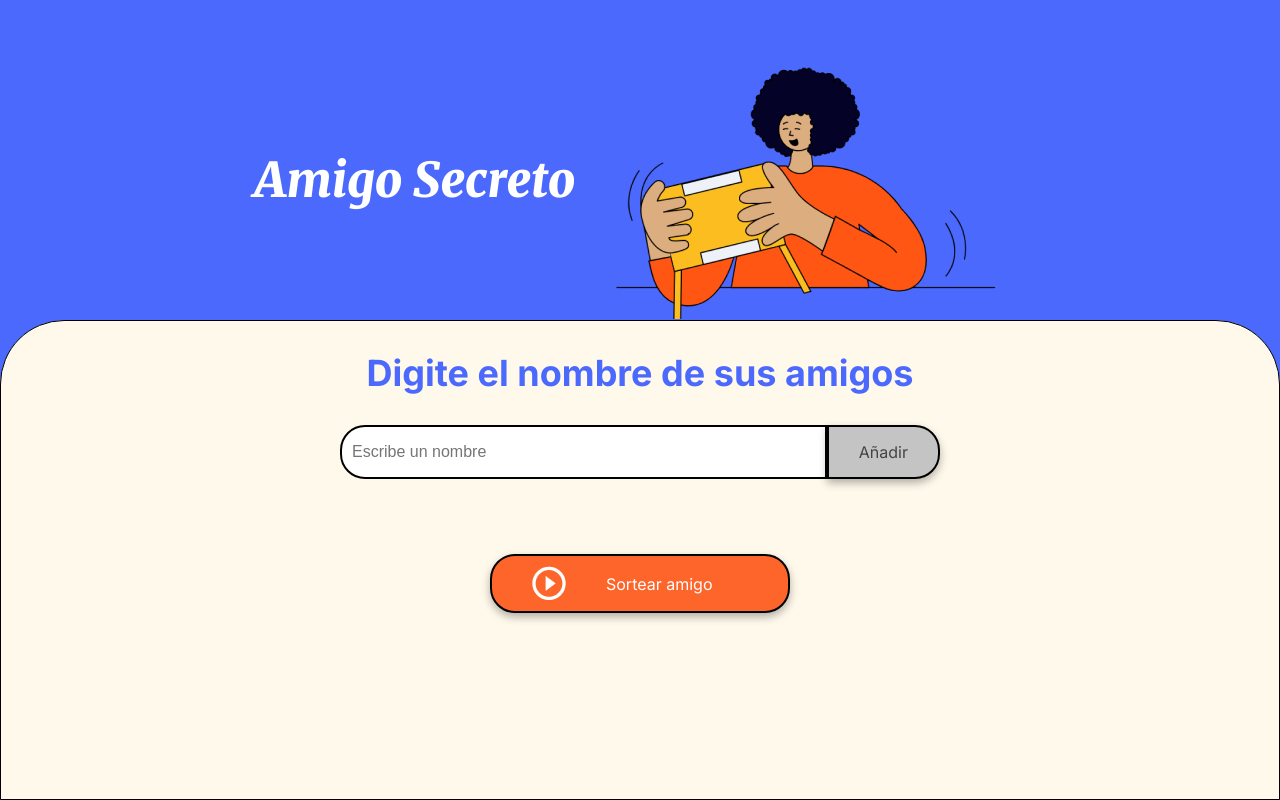
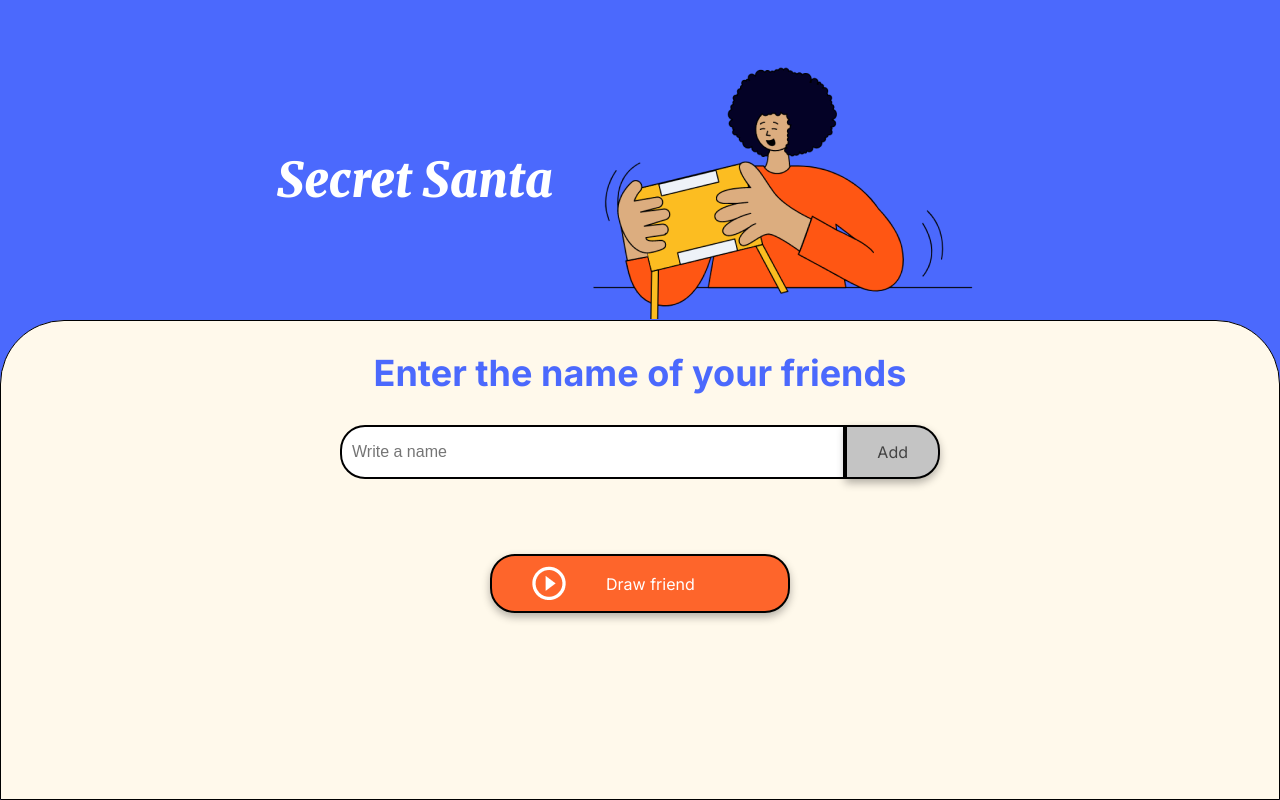
Before and after one commit to PapeCode-Cell/challenge-amigo-secreto_esp-main, a plain HTML site: page index.html in a window 1280 px wide. Drawn offline with Linux system fonts and the light colour scheme.

Commit message:
new_index_en-modify

```diff
--- a/index.html
+++ b/index.html
@@ -1,5 +1,5 @@
 <!DOCTYPE html>
-<html lang="es">
+<html lang="en">
 <head>
     <meta charset="UTF-8">
     <meta name="viewport" content="width=device-width, initial-scale=1.0">
@@ -7,30 +7,30 @@
     <link rel="preconnect" href="https://fonts.googleapis.com">
     <link rel="preconnect" href="https://fonts.gstatic.com" crossorigin>
     <link href="https://fonts.googleapis.com/css2?family=Inter:wght@100;400;700;900&family=Merriweather:ital,wght@0,300;0,400;0,700;0,900;1,300;1,400;1,700;1,900&display=swap" rel="stylesheet">
-    <title>Amigo Secreto</title>
+    <title>Secret Santa</title>
 </head>
 
 <body>
     <main class="main-content">
         <header class="header-banner">
-            <h1 class="main-title">Amigo Secreto</h1>
-            <img src="assets/amigo-secreto.png" alt="Imagen representativa de amigo secreto">
+            <h1 class="main-title">Secret Santa</h1>
+            <img src="assets/amigo-secreto.png" alt="Representative image of secret santa">
         </header>
 
         <section class="input-section">
-            <h2 class="section-title">Digite el nombre de sus amigos</h2>
+            <h2 class="section-title">Enter the name of your friends</h2>
             <div class="input-wrapper">
-                <input type="text" id="amigo" class="input-name" placeholder="Escribe un nombre">
-                <button class="button-add" onclick="agregarAmigo()">Añadir</button>
+                <input type="text" id="friend" class="input-name" placeholder="Write a name">
+                <button class="button-add" onclick="addFriend()">Add</button>
             </div>
 
-            <ul id="listaAmigos" class="name-list" aria-labelledby="listaAmigos" role="list"></ul>
-            <ul id="resultado" class="result-list" aria-live="polite"></ul>
+            <ul id="listfriends" class="name-list" aria-labelledby="listFriends" role="list"></ul>
+            <ul id="result" class="result-list" aria-live="polite"></ul>
 
             <div class="button-container">
-                <button class="button-draw" onclick="sortearAmigo()" aria-label="Sortear amigo secreto">
-                    <img src="assets/play_circle_outline.png" alt="Ícono para sortear">
-                    Sortear amigo
+                <button class="button-draw" onclick="drawFriend()" aria-label="Draw Secret Santa">
+                    <img src="assets/play_circle_outline.png" alt="Draw">
+                    Draw friend
                 </button>
             </div>
         </section>
```
